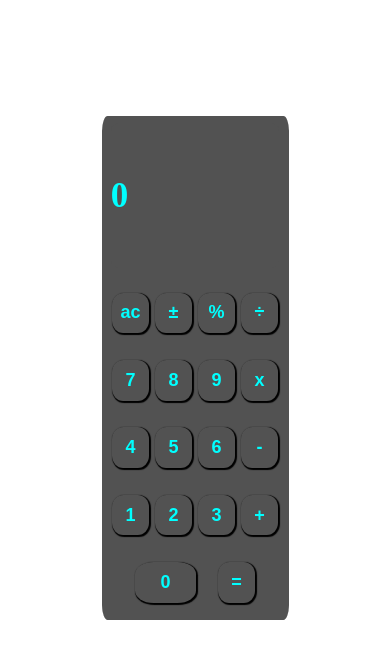
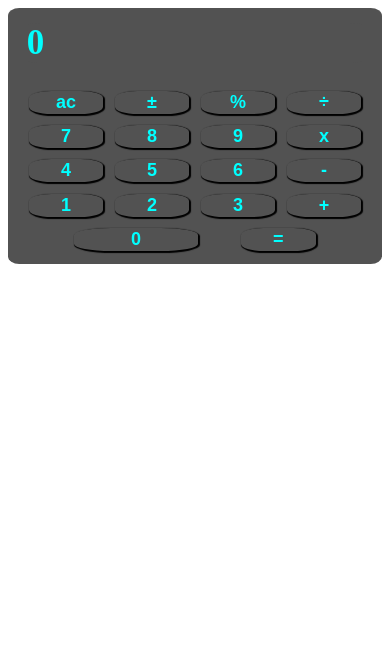
Before and after one commit to idozarchi/Calculetur, a plain HTML site: page index.html in a window 390 px wide. Drawn offline with Linux system fonts and the light colour scheme.

Commit message:
Add files via upload

```diff
--- a/style.css
+++ b/style.css
@@ -92,3 +92,17 @@ button:hover {
   button:active {
     box-shadow: inset 2px 2px 10px #000;
   }
+
+
+  @media (max-width: 576px){
+    .all {
+        height: 100%;
+        width: 100%;
+    }
+
+    .main {
+        height: 100%;
+        width: 100%;
+    }
+
+  }
```
